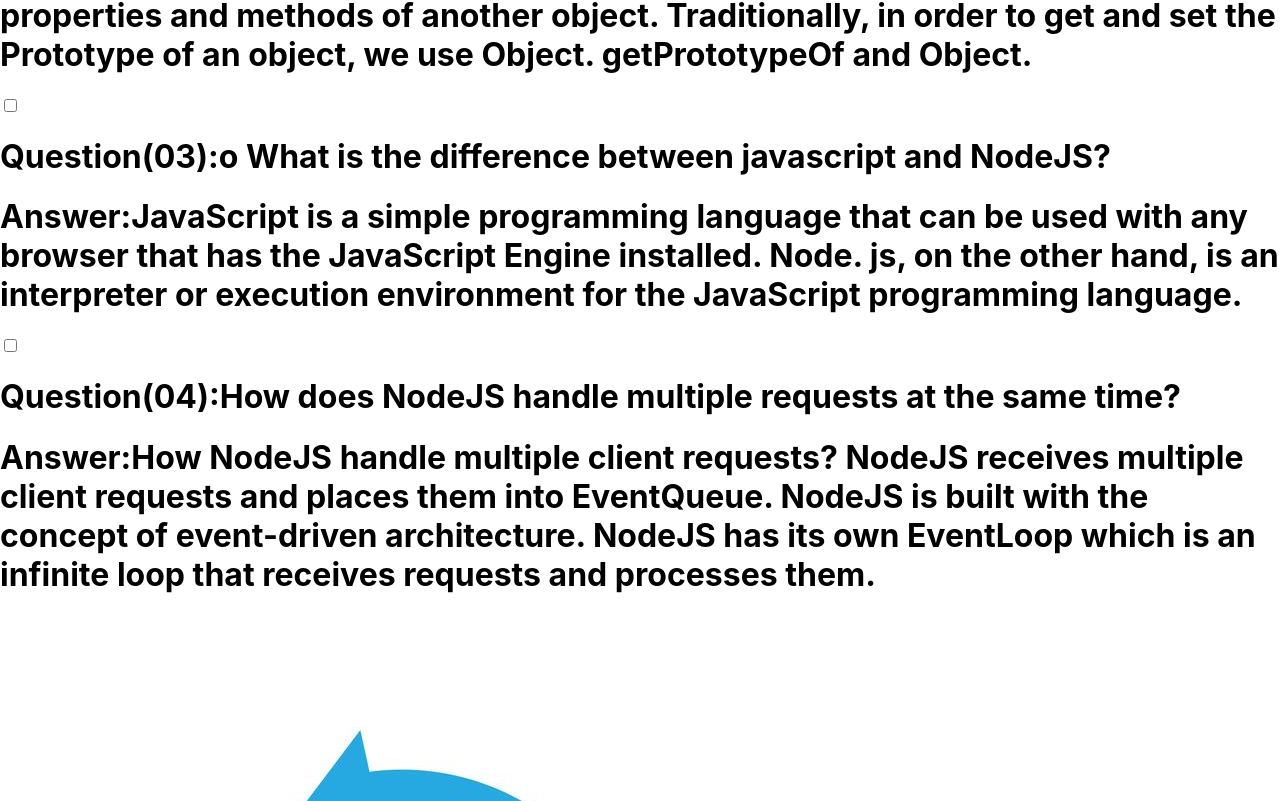
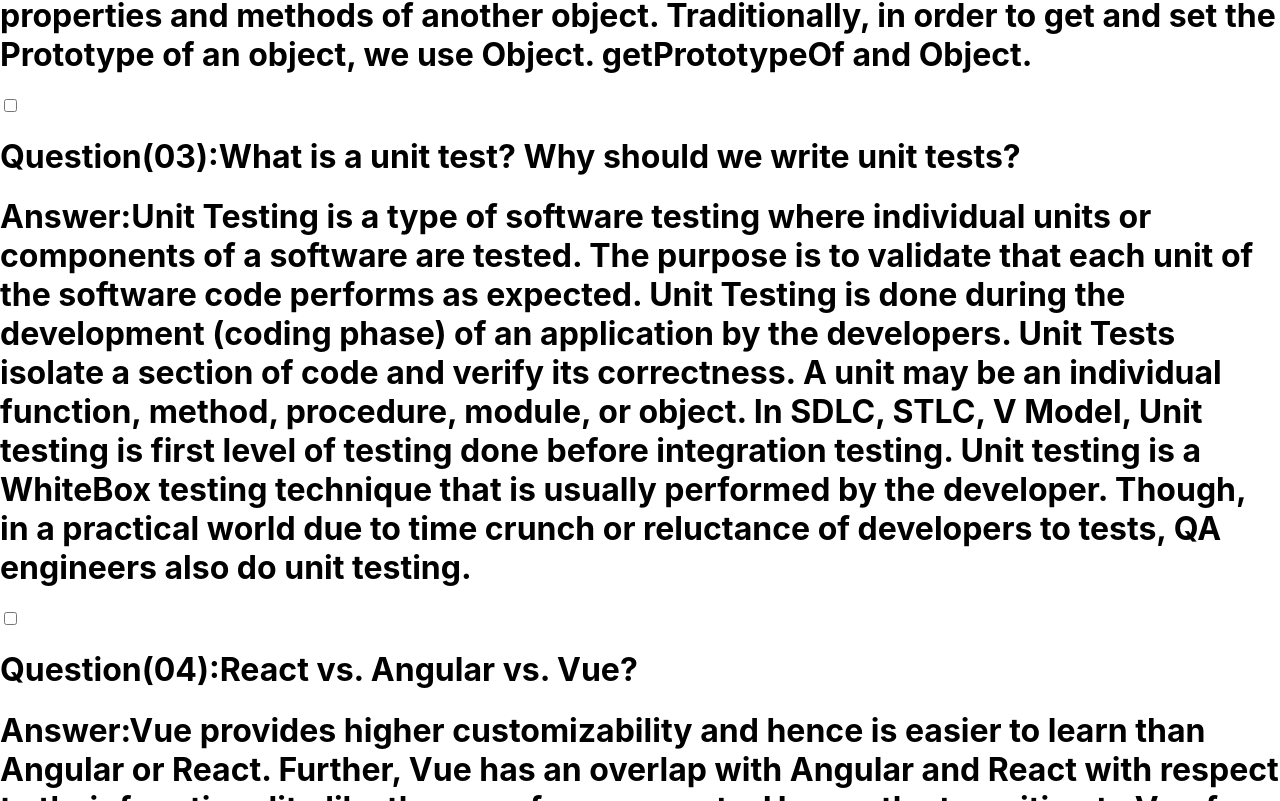
Before and after one commit to BEBACK100/LaptopBazar-client-over-, a React (Create React App) app: page /blog in a window 1280 px wide. Shown: the part 4279-5080 px from the top of the page. Built offline with nearby package versions, Linux system fonts and the light colour scheme; no server answers; what load-stripe would draw is missing.

Commit message:
last commit

```diff
--- a/src/Pages/Blog/Blog.js
+++ b/src/Pages/Blog/Blog.js
@@ -43,23 +43,24 @@
                 <div className="collapse w-80 mx-auto my-6 rounded-2xl">
                     <input type="checkbox" className="peer" />
                     <div className="collapse-title bg-primary text-primary-content peer-checked:bg-secondary peer-checked:text-secondary-content text-2xl">
-                        <h1><span className='text-3xl  font-bold'>Question(03):</span>o	What is the difference between javascript and NodeJS? </h1>
+                        <h1><span className='text-3xl  font-bold'>Question(03):</span>What is a unit test? Why should we write unit tests? </h1>
                     </div>
                     <div className="collapse-content bg-primary text-primary-content peer-checked:bg-secondary peer-checked:text-secondary-content">
                         <h1 className='mx-auto'>
-                            <span className='text-2xl text-yellow-100 font-bold'>Answer:</span>JavaScript is a simple programming language that can be used with any browser that has the JavaScript Engine installed. Node. js, on the other hand, is an interpreter or execution environment for the JavaScript programming language.
+                            <span className='text-2xl text-yellow-100 font-bold'>Answer:</span>Unit Testing is a type of software testing where individual units or components of a software are tested. The purpose is to validate that each unit of the software code performs as expected. Unit Testing is done during the development (coding phase) of an application by the developers. Unit Tests isolate a section of code and verify its correctness. A unit may be an individual function, method, procedure, module, or object.
+
+                            In SDLC, STLC, V Model, Unit testing is first level of testing done before integration testing. Unit testing is a WhiteBox testing technique that is usually performed by the developer. Though, in a practical world due to time crunch or reluctance of developers to tests, QA engineers also do unit testing.
                         </h1>
                     </div>
                 </div>
                 <div className="collapse w-80 mx-auto rounded-2xl mb-10">
                     <input type="checkbox" className="peer" />
                     <div className="collapse-title bg-gray-600 text-primary-content peer-checked:bg-lime-500 peer-checked:text-secondary-content text-2xl">
-                        <h1><span className='text-3xl  font-bold'>Question(04):</span>How does NodeJS handle multiple requests at the same time?</h1>
+                        <h1><span className='text-3xl  font-bold'>Question(04):</span>React vs. Angular vs. Vue?</h1>
                     </div>
                     <div className="collapse-content bg-orange-400 text-primary-content peer-checked:bg-indigo-800 peer-checked:text-secondary-content">
                         <h1 className='mx-auto'>
-                            <span className='text-2xl text-yellow-100 font-bold'>Answer:</span>How NodeJS handle multiple client requests? NodeJS receives multiple client requests and places them into EventQueue. NodeJS is built with the concept of event-driven architecture. NodeJS has its own EventLoop which is an infinite loop that receives requests and processes them.
-
+                            <span className='text-2xl text-yellow-100 font-bold'>Answer:</span>Vue provides higher customizability and hence is easier to learn than Angular or React. Further, Vue has an overlap with Angular and React with respect to their functionality like the use of components. Hence, the transition to Vue from either of the two is an easy option.
                         </h1>
                     </div>
                 </div>
```
